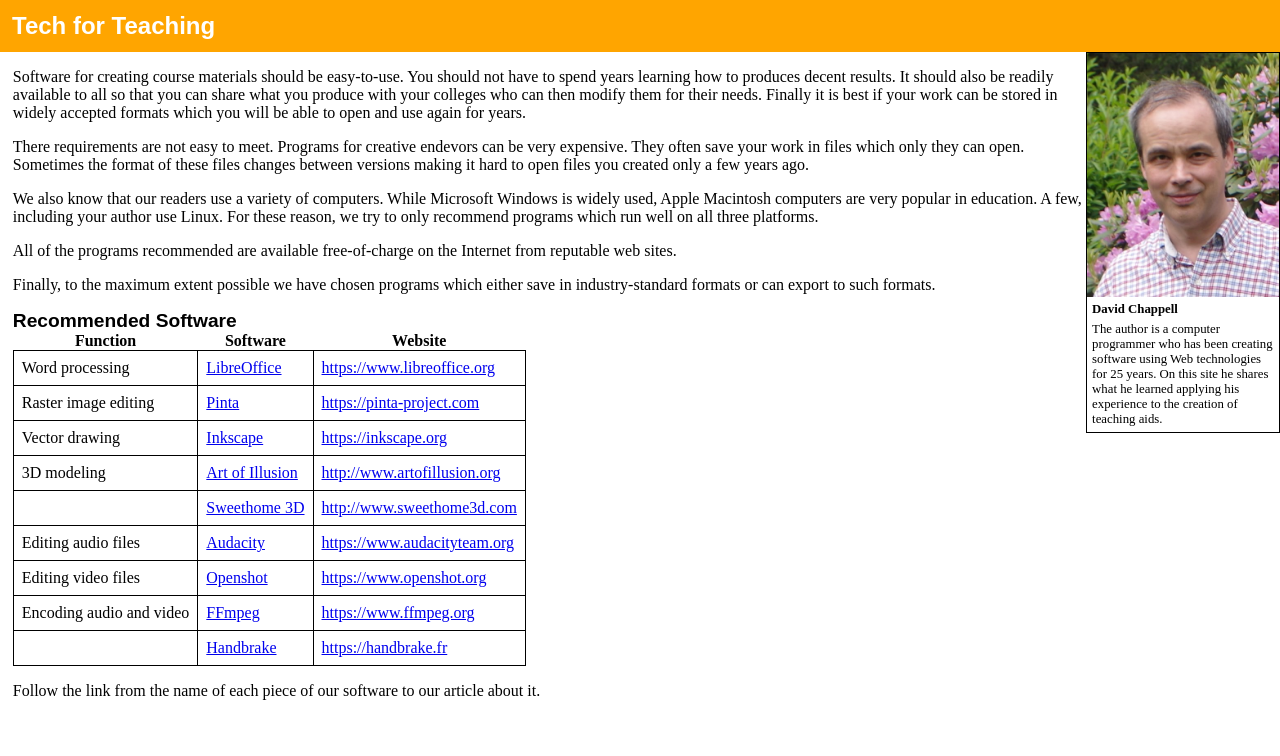
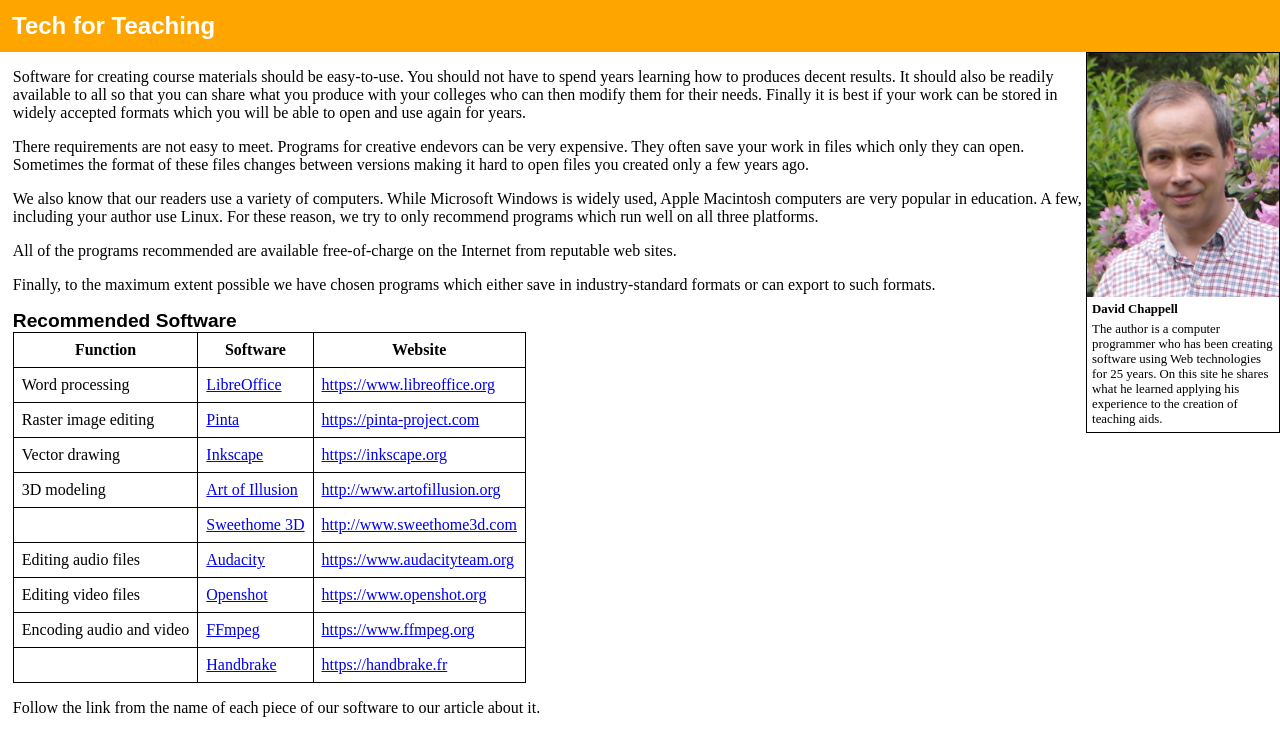
Before and after one commit to david672orford/tech-for-teaching, a Jekyll site: the page built from software/index.md, in a window 1280 px wide. Shown: the top 756 px of the page. Built offline with Jekyll 4.4.1, drawn with Linux system fonts in a browser that asks for light colours; our own code applies the rules of GitHub Pages for plain Markdown files.

Commit message:
fixed <th> style

```diff
--- a/assets/css/style.css
+++ b/assets/css/style.css
@@ -62,7 +62,7 @@
 TABLE {
 	border-collapse: collapse;
 	}
-TD, TD {
+TH, TD {
 	border: thin solid black;
 	padding: .5em;
 	}
```
